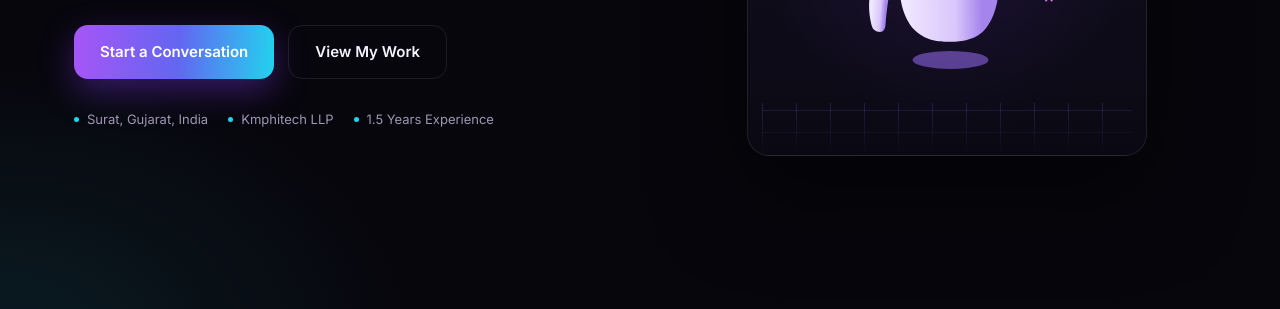
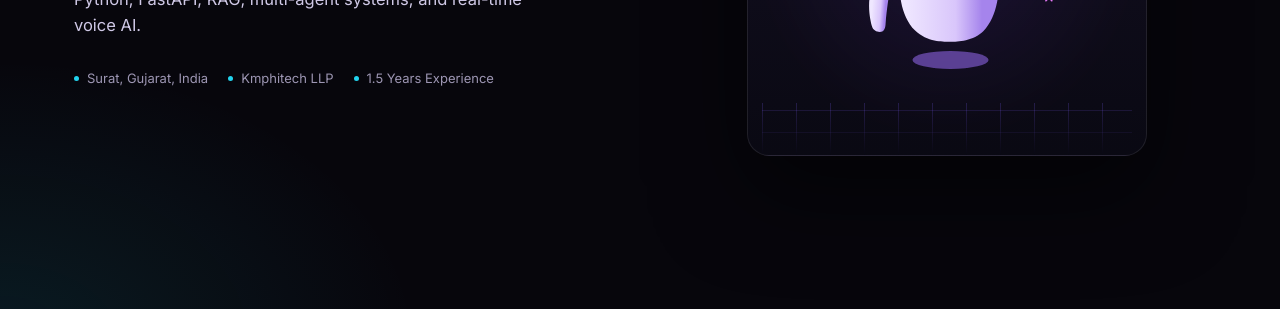
Before and after one commit to falsii/portfolio, a website: page index.html in a window 1280 px wide. Shown: the part 491-800 px from the top of the page. Drawn offline with Linux system fonts and the light colour scheme.

Commit message:
Remove hero CTA buttons
Drop "Start a Conversation" and "View My Work" from the hero.

Co-Authored-By: Claude Opus 4.8 <noreply@anthropic.com>

```diff
--- a/index.html
+++ b/index.html
@@ -246,10 +246,6 @@ footer{border-top:1px solid var(--line2);padding:30px 0;color:var(--muted);font-
       <h1>Falsi Jasani</h1>
       <div class="role grad">AI Developer</div>
       <p class="lead">Building intelligent, production-ready applications with Python, FastAPI, RAG, multi-agent systems, and real-time voice AI.</p>
-      <div class="hero-cta">
-        <a class="btn" href="#contact">Start a Conversation</a>
-        <a class="btn outline" href="#work">View My Work</a>
-      </div>
       <div class="hero-meta"><span>Surat, Gujarat, India</span><span>Kmphitech LLP</span><span>1.5 Years Experience</span></div>
     </div>
     <div class="mstage">
```
